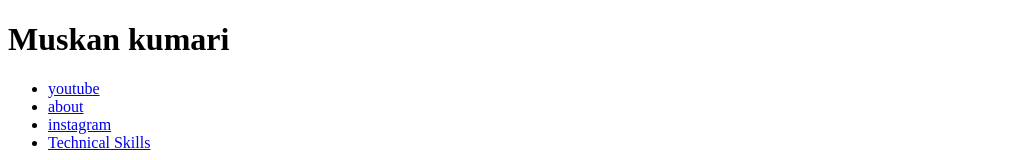
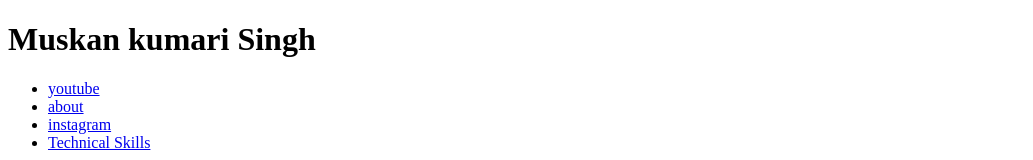
Before and after one commit to Musk322/web-dev-1, a plain HTML site: page index.html in a window 1280 px wide. Shown: the top 160 px of the page, without its empty margins (0-1033 px from the left). Drawn offline with Linux system fonts and the light colour scheme.

Commit message:
Update index.html

```diff
--- a/index.html
+++ b/index.html
@@ -7,7 +7,7 @@
 </head>
 <body>
    <header>
-   <h1><b>Muskan kumari</b></h1>
+   <h1><b>Muskan kumari Singh</b></h1>
    <nav>
     <ul>
        <li><a href="https://www.youtube.com">youtube</a></li>
```
